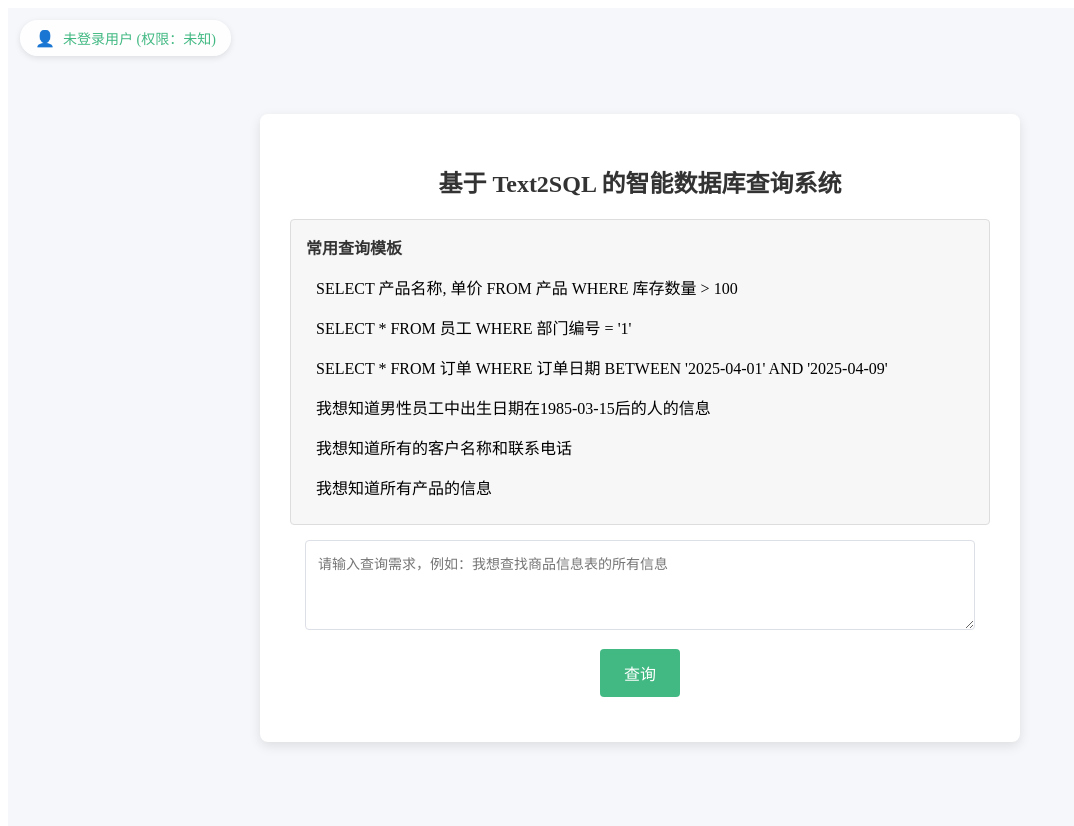
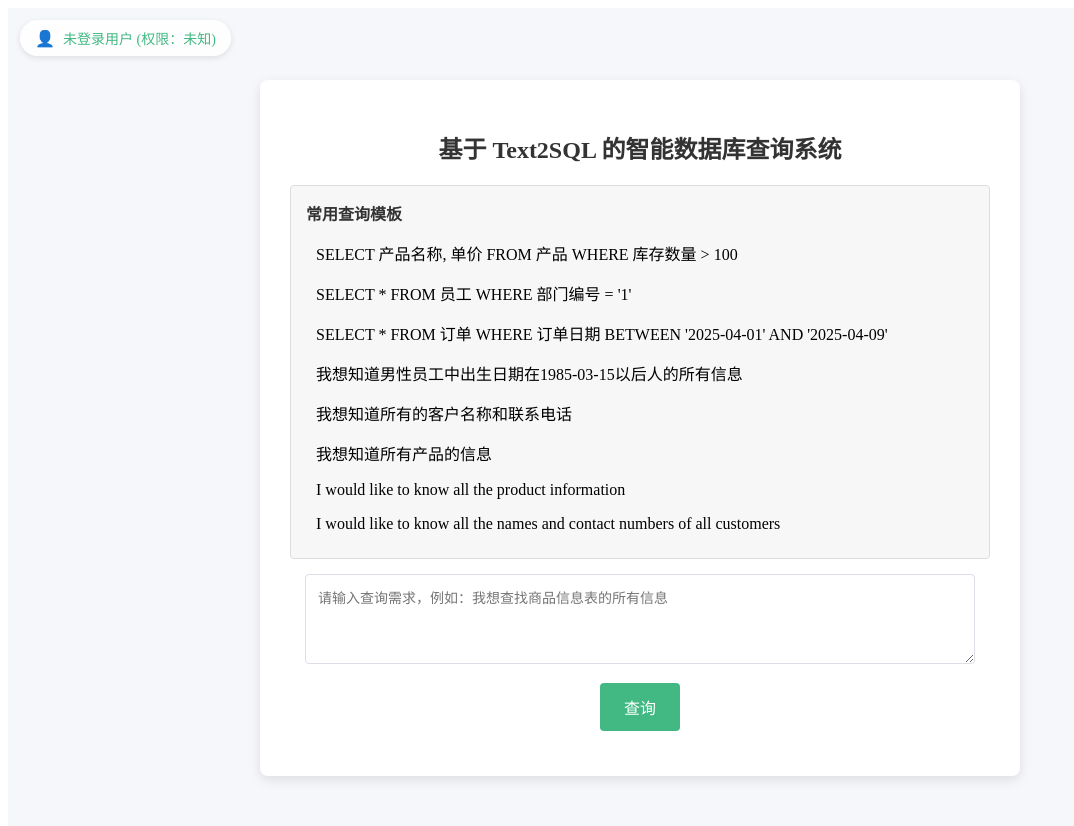
Before and after one commit to CyberZoe7/text2sql, a Vue app in the folder frontend/: page /query in a window 1280 px wide. Shown: the top 826 px of the page, without its empty margins (0-1074 px from the left). Built offline with nearby package versions, Linux system fonts and the light colour scheme.

Commit message:
优化text2sql，提高生成准确率

```diff
--- a/frontend/src/components/QueryForm.vue
+++ b/frontend/src/components/QueryForm.vue
@@ -148,9 +148,11 @@ export default {
       "SELECT 产品名称, 单价 FROM 产品 WHERE 库存数量 > 100",
       "SELECT * FROM 员工 WHERE 部门编号 = '1'",
       "SELECT * FROM 订单 WHERE 订单日期 BETWEEN '2025-04-01' AND '2025-04-09'",
-      "我想知道男性员工中出生日期在1985-03-15后的人的信息",
+      "我想知道男性员工中出生日期在1985-03-15以后人的所有信息",
       "我想知道所有的客户名称和联系电话",
-      "我想知道所有产品的信息"
+      "我想知道所有产品的信息",
+      "I would like to know all the product information",
+      "I would like to know all the names and contact numbers of all customers",
     ]);
 
     // 点击常用模板时自动填充到查询输入框
```
Also changed, not shown: 2 other files (tests, documents, lock files or other folders).
